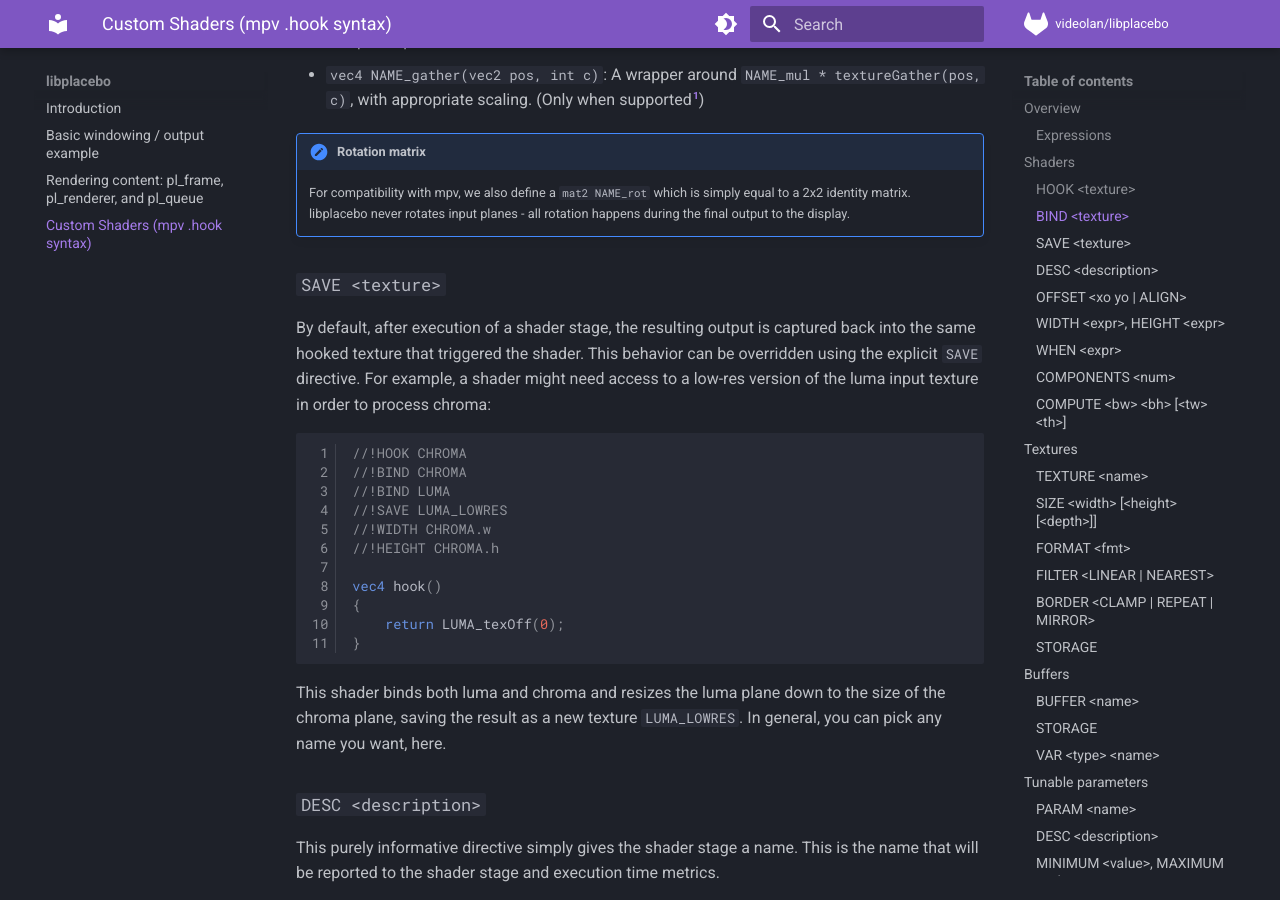
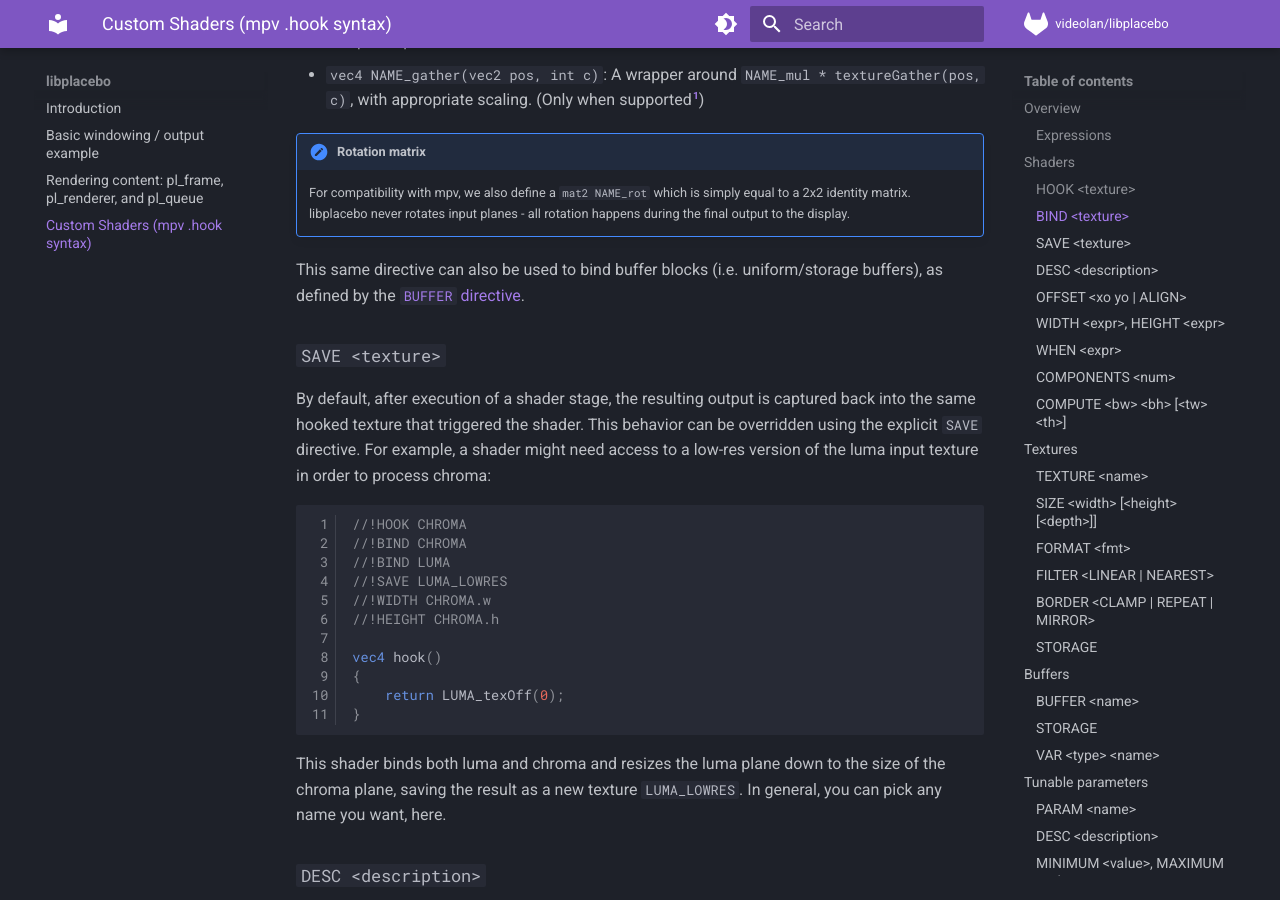
Before and after one commit to haasn/libplacebo, an MkDocs documentation site: the page built from docs/custom-shaders.md, in a window 1280 px wide and 900 px high, scrolled down 3693 px. Built offline with MkDocs 1.6.1 and Material for MkDocs 9.7.7, drawn with Linux system fonts in a browser that asks for light colours.

Commit message:
docs: document BIND also working on buffer blocks

```diff
--- a/docs/custom-shaders.md
+++ b/docs/custom-shaders.md
@@ -160,6 +160,9 @@ A bound texture will define the following GLSL functions (as macros):
 
 [^ifdef]: Because these are macros, their presence can be tested for using
   `#ifdef` inside the GLSL preprocessor.
+
+This same directive can also be used to bind buffer blocks (i.e.
+uniform/storage buffers), as defined by the [`BUFFER` directive](#buffer-name).
 
 ### `SAVE <texture>`
 
```
